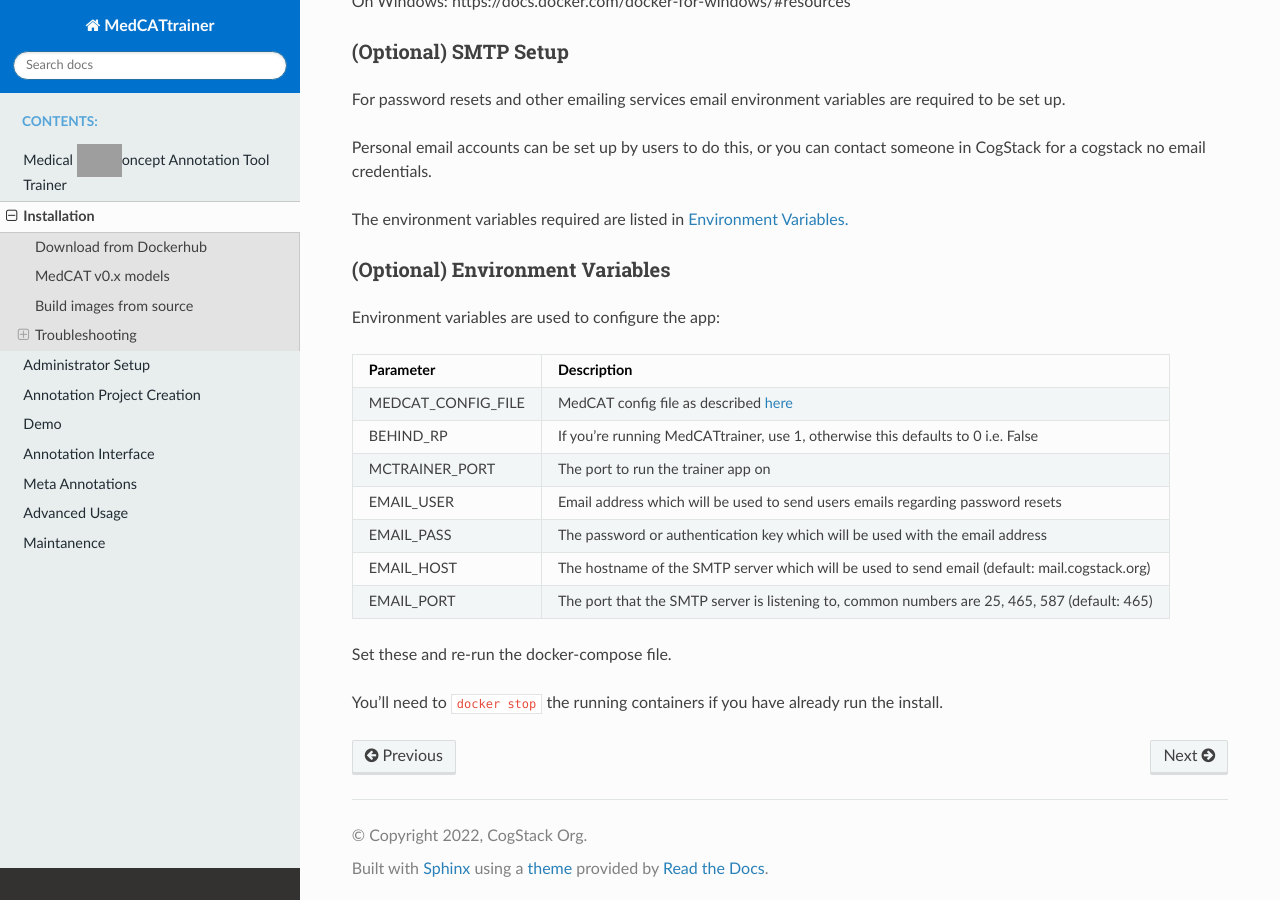
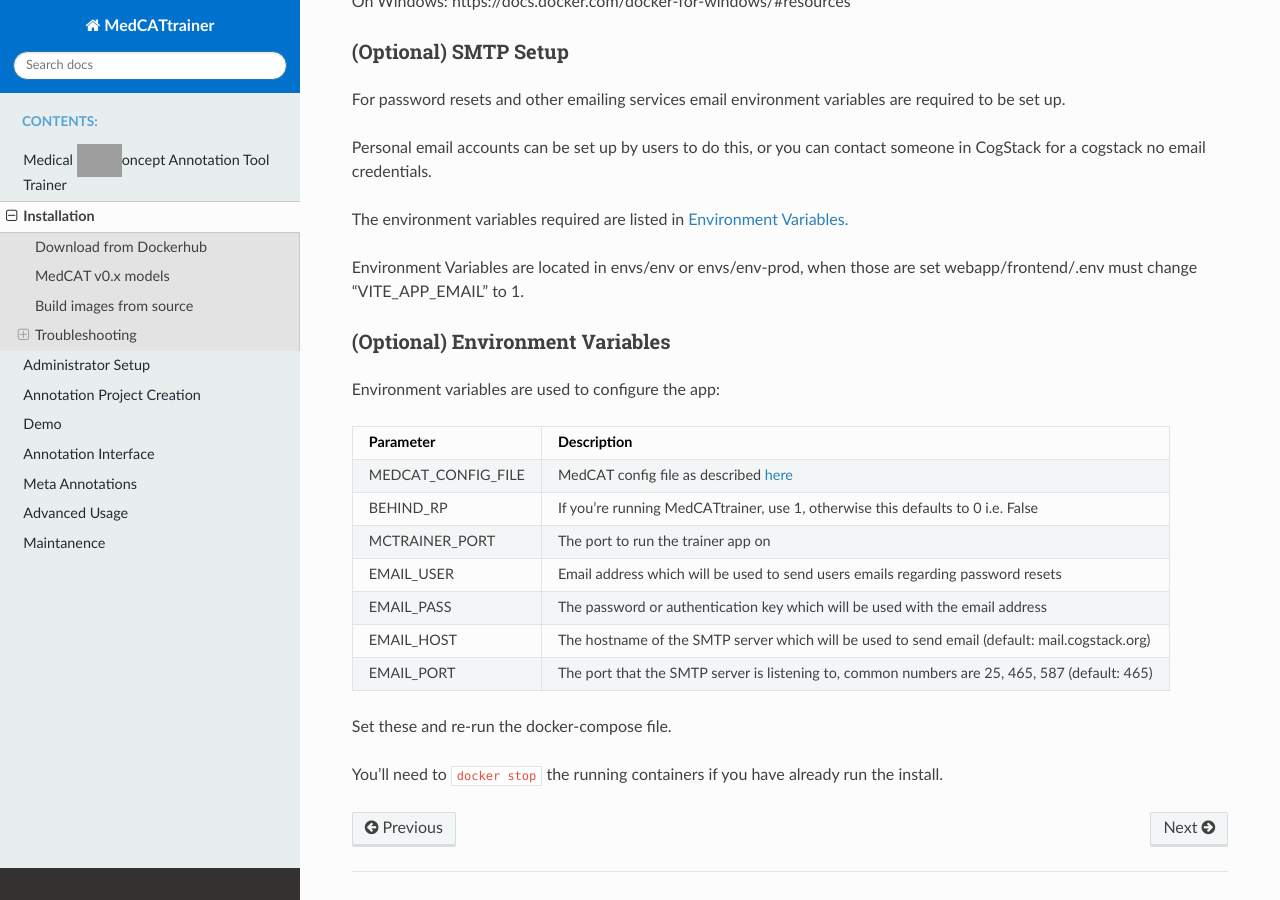
Before and after one commit to CogStack/MedCATtrainer, a Sphinx documentation site: the page built from docs/installation.md, in a window 1280 px wide and 900 px high, scrolled down 1167 px. Built offline with Sphinx 7.4.7 and the Read the Docs theme 2.0.0, drawn with Linux system fonts in a browser that asks for light colours; grey boxes are pictures that could not be loaded.

Commit message:
added info about environment vars

```diff
--- a/docs/installation.md
+++ b/docs/installation.md
@@ -48,6 +48,8 @@
 
 The environment variables required are listed in [Environment Variables.](#(optional)-environment-variables)
 
+Environment Variables are located in envs/env or envs/env-prod, when those are set webapp/frontend/.env must change "VITE_APP_EMAIL" to 1.
+
 ### (Optional) Environment Variables
 Environment variables are used to configure the app:
 
```
